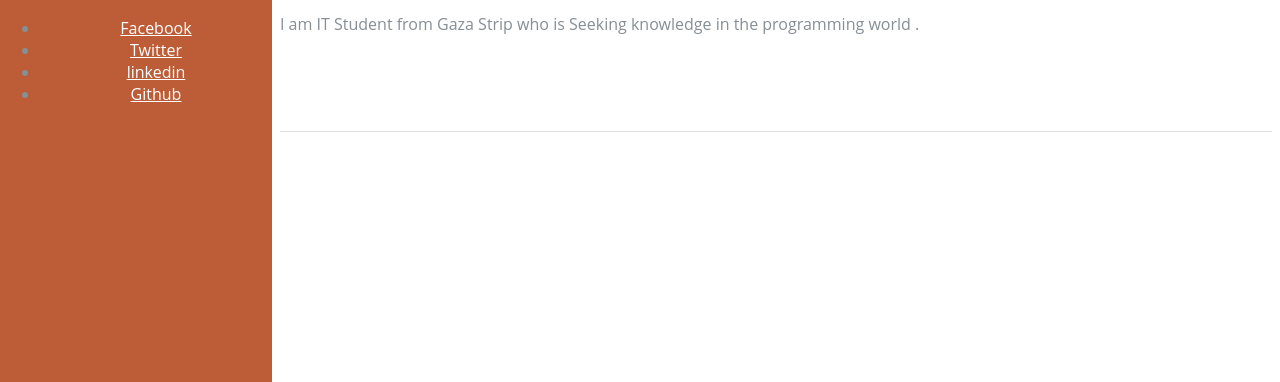
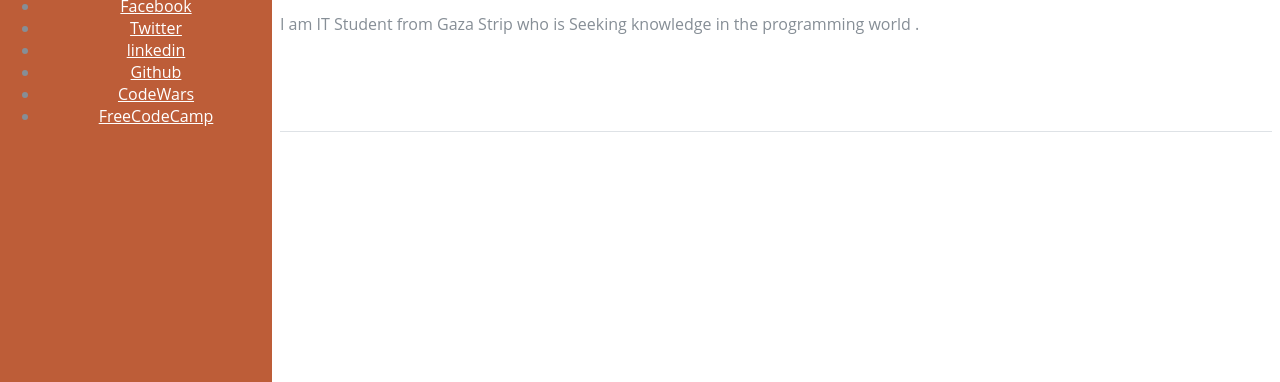
Before and after one commit to hegaajarad/About-me, a plain HTML site: page Ramze.html in a window 1280 px wide. Shown: the part 418-800 px from the top of the page. Drawn offline with Linux system fonts and the light colour scheme.

Commit message:
Update Ramze.html

```diff
--- a/Ramze.html
+++ b/Ramze.html
@@ -140,6 +140,16 @@ Twitter</a>
             </li>
 
 
+	   <li class="list-inline-item">
+              <a href="https://www.codewars.com/users/hegaajarad" target="_blank">CodeWars</a>
+            </li>
+
+
+                      <li class="list-inline-item">
+              <a href="https://www.freecodecamp.org/hegaajarad" target="_blank">FreeCodeCamp</a>
+            </li>
+
+
           </ul>
 
 
```
